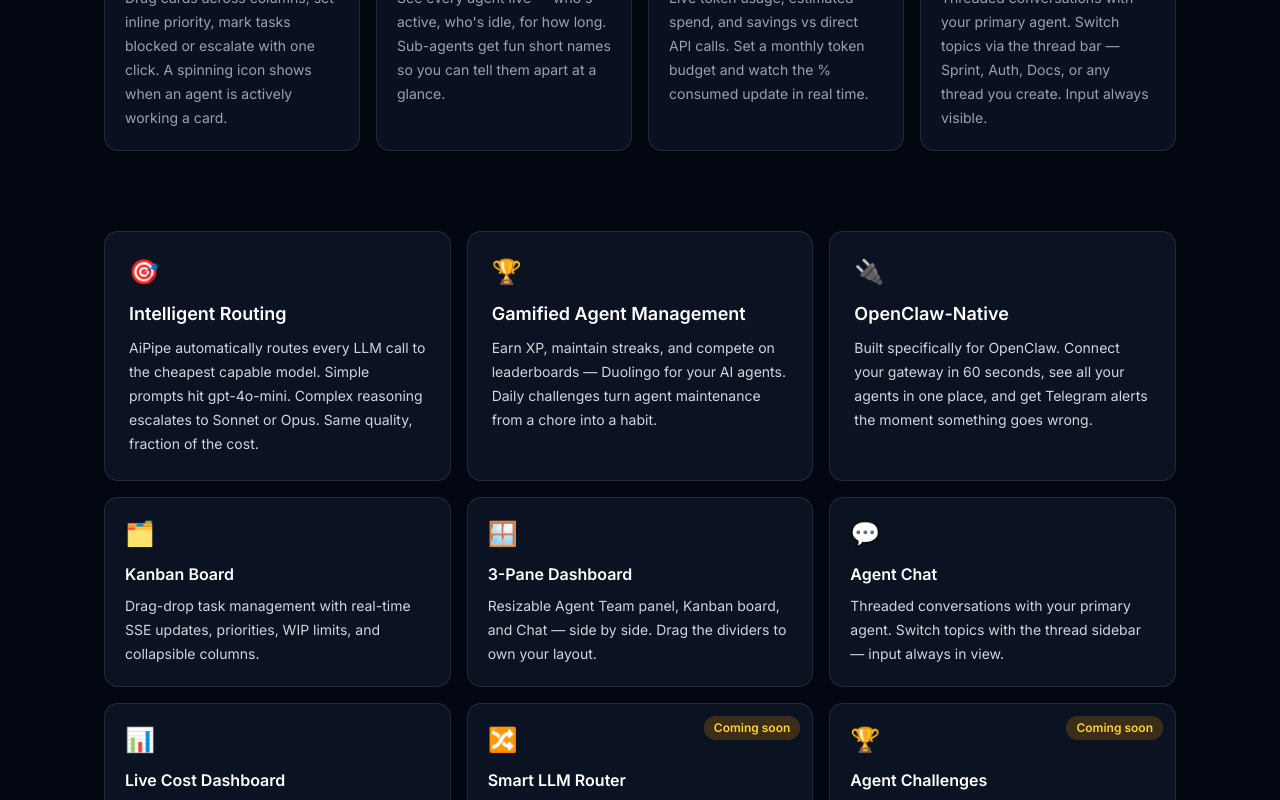
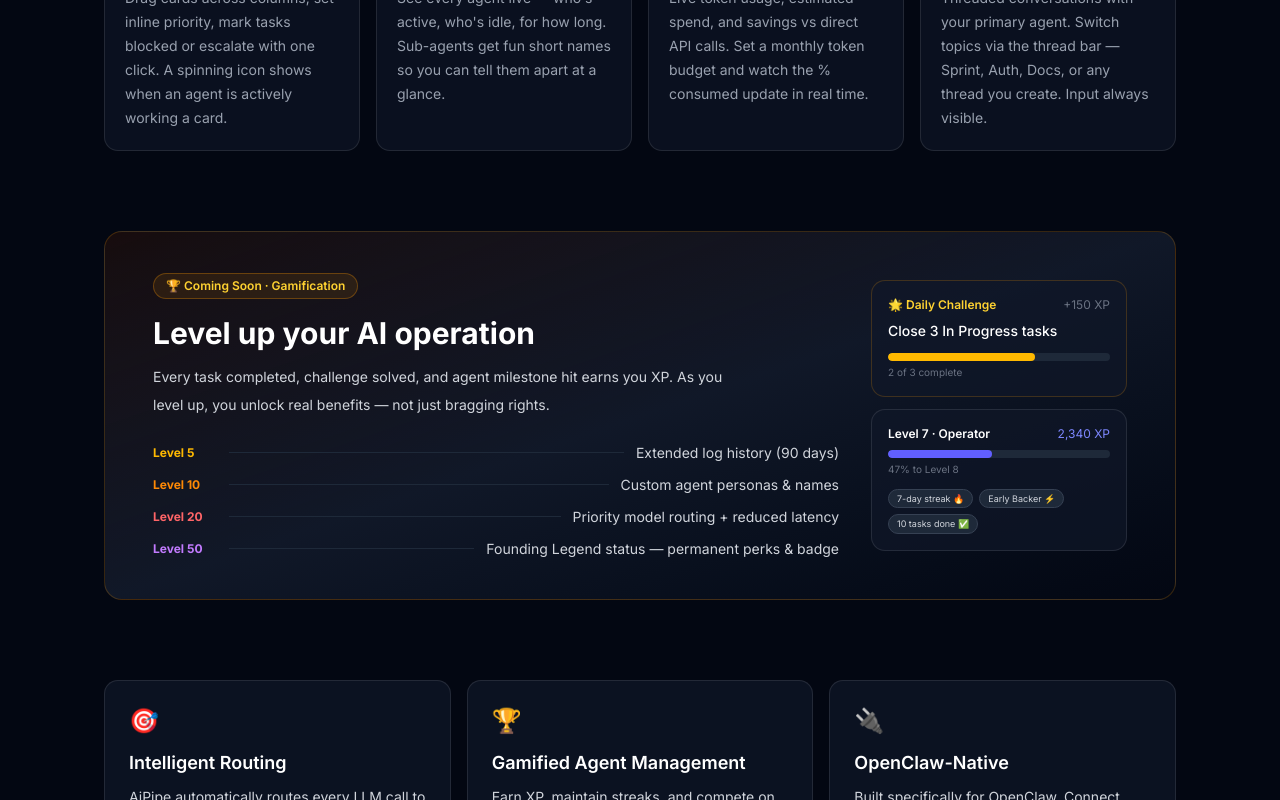
Before and after one commit to MikeS071/Mission-Control, a Next.js app: page / in a window 1280 px wide. Shown: the part 1571-2371 px from the top of the page. Built offline with nearby package versions, Linux system fonts and the light colour scheme; no server answers; the database is empty.

Commit message:
Landing: add gamification teaser section with XP levels, challenge widget, and unlock perks

```diff
--- a/src/app/page.tsx
+++ b/src/app/page.tsx
@@ -275,6 +275,66 @@
           <ProductPreview />
         </section>
 
+        {/* Gamification teaser */}
+        <section className="mt-20 rounded-2xl border border-amber-500/20 bg-gradient-to-br from-amber-950/30 via-gray-900 to-gray-950 px-8 py-10 md:px-12">
+          <div className="flex flex-col gap-8 md:flex-row md:items-center">
+            <div className="flex-1">
+              <div className="inline-flex items-center gap-2 rounded-full border border-amber-500/30 bg-amber-500/10 px-3 py-1 text-xs font-semibold text-amber-300 mb-4">
+                🏆 Coming Soon · Gamification
+              </div>
+              <h2 className="text-2xl font-bold text-white sm:text-3xl">Level up your AI operation</h2>
+              <p className="mt-3 max-w-xl text-sm leading-7 text-gray-300">
+                Every task completed, challenge solved, and agent milestone hit earns you XP. As you level up,
+                you unlock real benefits — not just bragging rights.
+              </p>
+              <div className="mt-6 space-y-3">
+                {[
+                  { level: 'Level 5', perk: 'Extended log history (90 days)', color: 'text-amber-400' },
+                  { level: 'Level 10', perk: 'Custom agent personas & names', color: 'text-orange-400' },
+                  { level: 'Level 20', perk: 'Priority model routing + reduced latency', color: 'text-red-400' },
+                  { level: 'Level 50', perk: 'Founding Legend status — permanent perks & badge', color: 'text-purple-400' },
+                ].map(({ level, perk, color }) => (
+                  <div key={level} className="flex items-center gap-3">
+                    <span className={`text-xs font-bold w-16 flex-shrink-0 ${color}`}>{level}</span>
+                    <div className="flex-1 h-px bg-gray-800" />
+                    <span className="text-sm text-gray-300">{perk}</span>
+                  </div>
+                ))}
+              </div>
+            </div>
+
+            <div className="flex-shrink-0 w-full md:w-64 space-y-3">
+              <div className="rounded-xl border border-amber-500/20 bg-gray-900/70 p-4">
+                <div className="flex items-center justify-between mb-2">
+                  <span className="text-xs font-semibold text-amber-300">🌟 Daily Challenge</span>
+                  <span className="text-xs text-gray-500">+150 XP</span>
+                </div>
+                <p className="text-sm text-white font-medium">Close 3 In Progress tasks</p>
+                <div className="mt-3 rounded-full bg-gray-800 h-2 overflow-hidden">
+                  <div className="h-full bg-amber-400 rounded-full" style={{ width: '66%' }} />
+                </div>
+                <p className="mt-1 text-[10px] text-gray-500">2 of 3 complete</p>
+              </div>
+
+              <div className="rounded-xl border border-white/10 bg-gray-900/70 p-4">
+                <div className="flex items-center justify-between mb-1">
+                  <span className="text-xs font-semibold text-white">Level 7 · Operator</span>
+                  <span className="text-xs text-indigo-400">2,340 XP</span>
+                </div>
+                <div className="mt-2 rounded-full bg-gray-800 h-2 overflow-hidden">
+                  <div className="h-full bg-indigo-500 rounded-full" style={{ width: '47%' }} />
+                </div>
+                <p className="mt-1 text-[10px] text-gray-500">47% to Level 8</p>
+                <div className="mt-3 flex gap-1.5 flex-wrap">
+                  {['7-day streak 🔥', 'Early Backer ⚡', '10 tasks done ✅'].map((badge) => (
+                    <span key={badge} className="rounded-full bg-gray-800 border border-gray-700 px-2 py-0.5 text-[9px] text-gray-300">{badge}</span>
+                  ))}
+                </div>
+              </div>
+            </div>
+          </div>
+        </section>
+
         <section className="mt-20 grid gap-4 md:grid-cols-3">
           {valueProps.map((item) => (
             <article key={item.title} className="rounded-xl border border-white/10 bg-gray-900/70 p-6">
```
